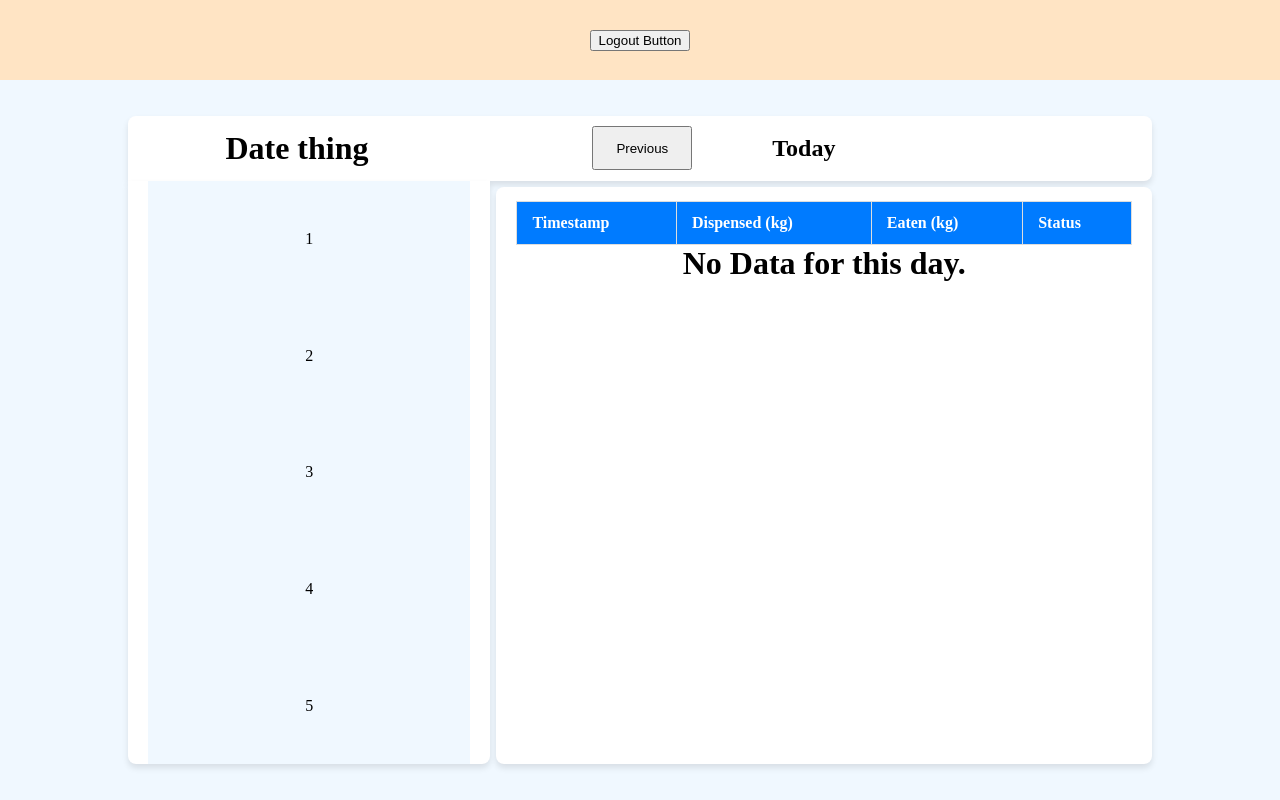
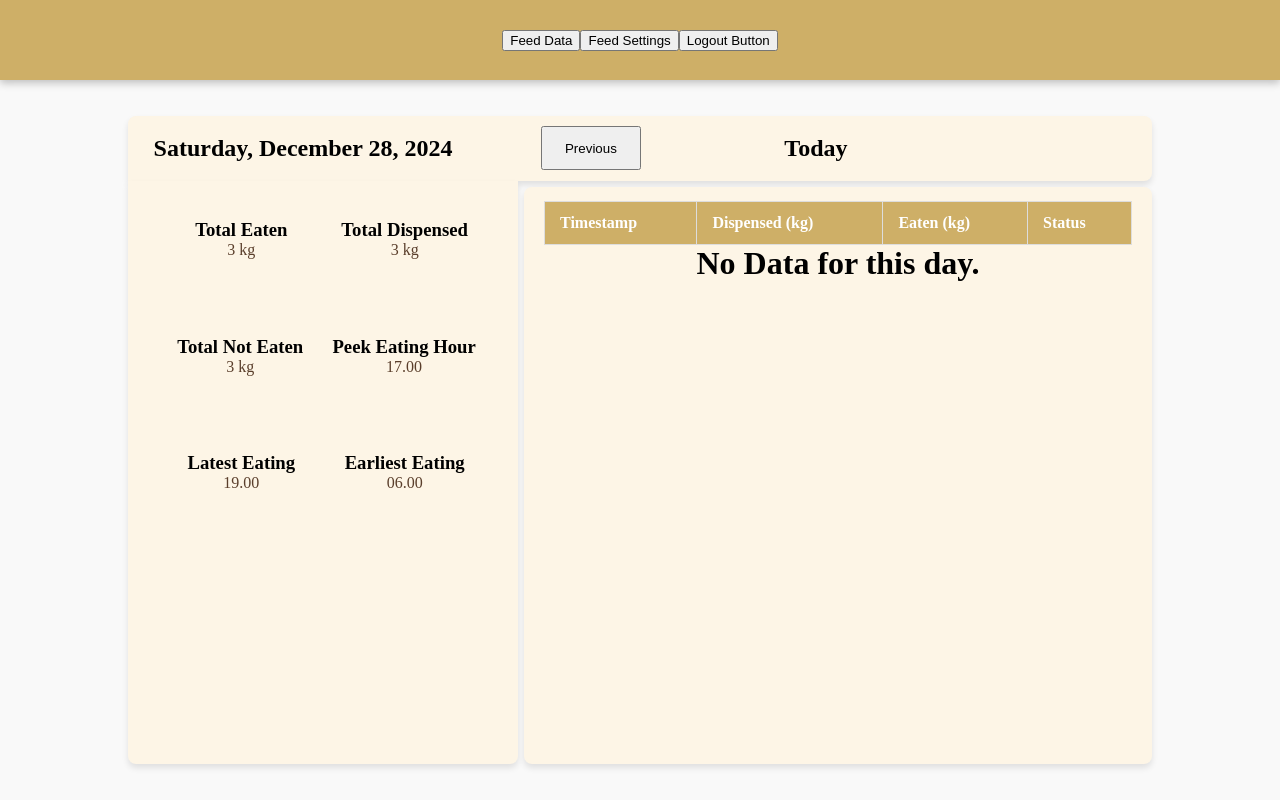
Before and after one commit to seanMooney1996/feedmypuppy, a Flask app: template flask_app/templates/index.html in a window 1280 px wide. Run offline with Flask 3, Linux system fonts and the light colour scheme; the template is opened without the code that fills it: most values are stand-ins (such as "Sample title", 1, 10 or a date in 2020); lists and menus that the app fills with data are empty.

Commit message:
Add a settings page, redirects for nav bar and some css/js for settings Redirects for feed data page and settings added to nav bar. Added some colors for the overall look and feel of the page. Added some js to the settings page that minupulates the css to show which setting is currently activated. Added a mongodb function to retrieve current settings for the settings page.

```diff
--- a/flask_app/app.py
+++ b/flask_app/app.py
@@ -69,6 +69,17 @@ def index():
     try:
         dispense_data = list(mongodb.get_feed_data())
         return render_template('index.html',dispense_data = dispense_data)
+    except Exception as e:
+        return f"An error occurred: {e}"
+
+
+@app.route('/settings')
+@login_is_required
+def settings():
+    try:
+        dispenser_settings = mongodb.get_dispenser_settings()
+        print(dispenser_settings)
+        return render_template('settings.html',dispenser_settings = dispenser_settings)
     except Exception as e:
         return f"An error occurred: {e}"
 
--- a/flask_app/static/js/feedTable.js
+++ b/flask_app/static/js/feedTable.js
@@ -17,6 +17,15 @@ function filterTable(increment, data) {
         nextButton.style.display = "block"
     }
     const dispenseTable = document.querySelector('#dispenseTable tbody');
+    const dayString = document.querySelector('#dayString');
+    dayString.innerHTML = dayStarting.toISOString()
+    const formattedDate = new Date(dayStarting).toLocaleString('en-US', {
+        weekday: 'long',
+        year: 'numeric',
+        month: 'long',
+        day: 'numeric',
+    });
+    dayString.innerHTML = formattedDate
     dispenseTable.innerHTML = '';
     const dataMessage = document.querySelector('#dataMessage');
     data.length == 0 ? dataMessage.style.display = "block" : dataMessage.style.display = "none"
@@ -30,11 +39,10 @@ function filterTable(increment, data) {
             day: 'numeric',
             hour: '2-digit',
             minute: '2-digit',
-            hour12: true
         });
 
         row.innerHTML = `
-            <td>${formattedDate}</td>
+            <td class="longtd">${formattedDate}</td>
             <td>${entry.dispensed_amount_kg}</td>
             <td>${entry.eaten_amount_kg}</td>
             <td>${entry.dispenser_status}</td>
--- a/flask_app/static/styles/inner_layout.css
+++ b/flask_app/static/styles/inner_layout.css
@@ -1,11 +1,13 @@
 .navBar {
     width: 100%;
     height: 10vh;
-    background-color: bisque;
+    background-color: #ceaf67;
     display: flex;
     flex-direction: row;
     align-items: center;
     justify-content: center;
+    box-shadow: rgba(0, 0, 0, 0.24) 0px 3px 8px;
+    z-index: 2;
 }
 .innerWidth{
     max-height: 100%;
@@ -22,4 +24,5 @@
     flex-direction: column;
     align-content: center;
     align-items: center;
+    background-color: #f9f9f9;
 }
--- a/flask_app/static/styles/main_layout.css
+++ b/flask_app/static/styles/main_layout.css
@@ -12,4 +12,25 @@ body {
     margin:0px;
     padding:0px;
     min-height:100vh;
+    background-color: #007bff
 }
+h1 {
+    margin:0px;
+    padding:0px;
+    color:black;
+}
+p{
+    margin:0px;
+    padding:0px;
+    color:#5a3e2b;
+}
+h2 {
+    margin:0px;
+    padding:0px;
+    color:black;
+}
+h3 {
+    margin:0px;
+    padding:0px;
+    color:black;
+}
--- a/flask_app/static/styles/table_styles.css
+++ b/flask_app/static/styles/table_styles.css
@@ -2,7 +2,7 @@
     width:100%;
     top:0px;
     height:10%;
-    background-color: #ffffff;
+    background-color: #fdf5e6;
     box-shadow: 0 4px 6px rgba(0, 0, 0, 0.1);
     border-radius: 8px 8px 8px 0px;
 }
@@ -29,36 +29,40 @@
     justify-content: center;
 }
 .table-header-inner{
-    height:90%;
-    width:100%;
-    display:flex;
+    height: 90%;
+    width: 100%;
+    display: flex;
+    justify-content: space-between;
 }
 
 
 .side-bar{
-    height:100%;
+    height: 100%;
     width: 33%;
-    background-color: #ffffff;
+    min-width: 350px;
+    background-color: #fdf5e6;
     border-radius: 0 0 8px 8px;
     padding: 20px;
-    padding-top:0px;
-    padding-bottom:0px;
+    padding-top: 0px;
+    padding-bottom: 0px;
     box-shadow: 0 4px 6px rgba(0, 0, 0, 0.1);
     display: flex;
     flex-direction: column;
     flex-wrap: wrap;
-}
-h1 {
-    margin:0px;
-    padding:0px;
-}
-h2 {
-    margin:0px;
-    padding:0px;
+    align-items: center;
+    justify-content: space-around;
 }
 
+td {
+    font-size: 15px;
+}
+.longtd{
+    min-width: 300px;
+}
 .thirdsplit{
     width:33%;
+    width: 33%;
+    min-width: 350px;
 }
 .third2split{
     width:66%;
@@ -84,21 +88,23 @@ h2 {
     flex-direction: row;
 }
 .full-box{
-    display:flex;
+    display: flex;
     flex-grow: 0;
-    min-height: 20%;
-    max-height:20%;
+    min-height: 12%;
+    max-height: 12%;
     width: 100%;
-    background-color: aliceblue;
     align-items: center;
-    justify-content: center;
+    justify-content: space-evenly;
     flex-direction: row;
 
 }
 .halfbox {
-    min-width:50%;
-    min-height:100%;
-    flex-grow: 1
+    min-width: 40%;
+    min-height: 100%;
+    display: flex;
+    align-items: center;
+    justify-content: center;
+    flex-direction: column;
 }
 
 .table-container {
@@ -106,7 +112,7 @@ h2 {
     min-width: 100%;
     max-height: 95%;
     height: 100%;
-    background-color: #ffffff;
+    background-color: #fdf5e6;
     overflow-x: auto;
     display: flex;
     flex-direction: column;
@@ -118,7 +124,7 @@ h2 {
     height: 99%;
     width:63%;
     margin-left:6px;
-    background-color: #ffffff;
+    background-color: #fdf5e6;
     border-radius: 8px;
     box-shadow: 0 4px 6px rgba(0, 0, 0, 0.1);
     display: flex;
@@ -137,7 +143,7 @@ table {
 }
 
 thead {
-    background-color: #007bff;
+    background-color: #ceaf67;
     color: #ffffff;
     position: sticky;
     top: 0;
--- a/flask_app/templates/index.html
+++ b/flask_app/templates/index.html
@@ -21,7 +21,7 @@
 <div class="table-header display-flex-horizontal">
     <div class="table-header-inner">
         <div class="halfsize thirdsplit">
-            <h1>Date thing</h1>
+            <h2 id="dayString" >Date thing</h2>
         </div>
         <div class="halfsize 2 third2split">
             <div class="thirdsplit flex-reverse-row">
@@ -44,19 +44,34 @@
 <div class="horizontal">
 <div class="side-bar">
     <div class="full-box">
-        1
+        <div class="halfbox"><h3>Total Eaten</h3>
+            <p>3 kg</p>
+        </div>
+     <div  class="halfbox"><h3>Total Dispensed</h3>
+            <p>3 kg</p>
+        </div>
     </div>
     <div class="full-box">
-        2
+        <div  class="halfbox"><h3>Total Not Eaten</h3>
+            <p>3 kg</p>
+        </div>
+        <div  class="halfbox"><h3>Peek Eating Hour</h3>
+            <p>17.00</p></div>
     </div>
     <div class="full-box">
-        3
+        <div class="halfbox"><h3>Latest Eating</h3>
+            <p>19.00</h1></div>
+                <div class="halfbox"><h3>Earliest Eating</h3>
+                    <p>06.00</h1>
+                </div>
     </div>
     <div class="full-box">
-        4
+
+        <div class="halfbox"></div>
     </div>
     <div class="full-box">
-        5
+
+        <div class="halfbox"></div>
     </div>
 </div>
 <div class="table-container-outer">
--- a/flask_app/templates/inner_layout.html
+++ b/flask_app/templates/inner_layout.html
@@ -1,6 +1,8 @@
 {% extends "main_layout.html" %} {% block body %}
     <div class="navBar">
         <div class="innerWidth">
+            <button onclick="directFeedData()">Feed Data</button>
+            <button onclick="directFeedSettings()">Feed Settings</button>
             <button onclick="logout()">Logout Button</button>
         </div>
     </div>
@@ -8,11 +10,20 @@
         <div class="innerWidth">
             {% block inner_body  %} {% endblock %}
         </div>
-
     </div>
     <script>
         function logout(){
             window.location.href = `/logout`;
         }
+        function directFeedData(){
+            if (window.location.href !== `/` ){
+                window.location.href = `/`;
+            }
+        }
+        function directFeedSettings(){
+            if (window.location.href !== `/settings` ){
+                window.location.href = `/settings`;
+            }
+        }
     </script>
 {% endblock %}
--- a/flask_app/templates/main_layout.html
+++ b/flask_app/templates/main_layout.html
@@ -24,6 +24,10 @@
   rel="stylesheet"
   href="{{ url_for('static', filename='styles/table_styles.css') }}"
 />
+<link
+rel="stylesheet"
+href="{{ url_for('static', filename='styles/settings.css') }}"
+/>
         <meta name="description" content="">
         <meta name="viewport" content="width=device-width, initial-scale=1">
         <link rel="stylesheet" href="">
```
Also changed, not shown: flask_app/mongodb/mongo_client.py (+15 -3 lines), flask_app/static/js/settings.js (added, +29 -0 lines), flask_app/static/styles/settings.css (added, +84 -0 lines), flask_app/templates/settings.html (added, +36 -0 lines), flask_app/static/switchLeft.png (added), flask_app/static/switchRight.png (added).
